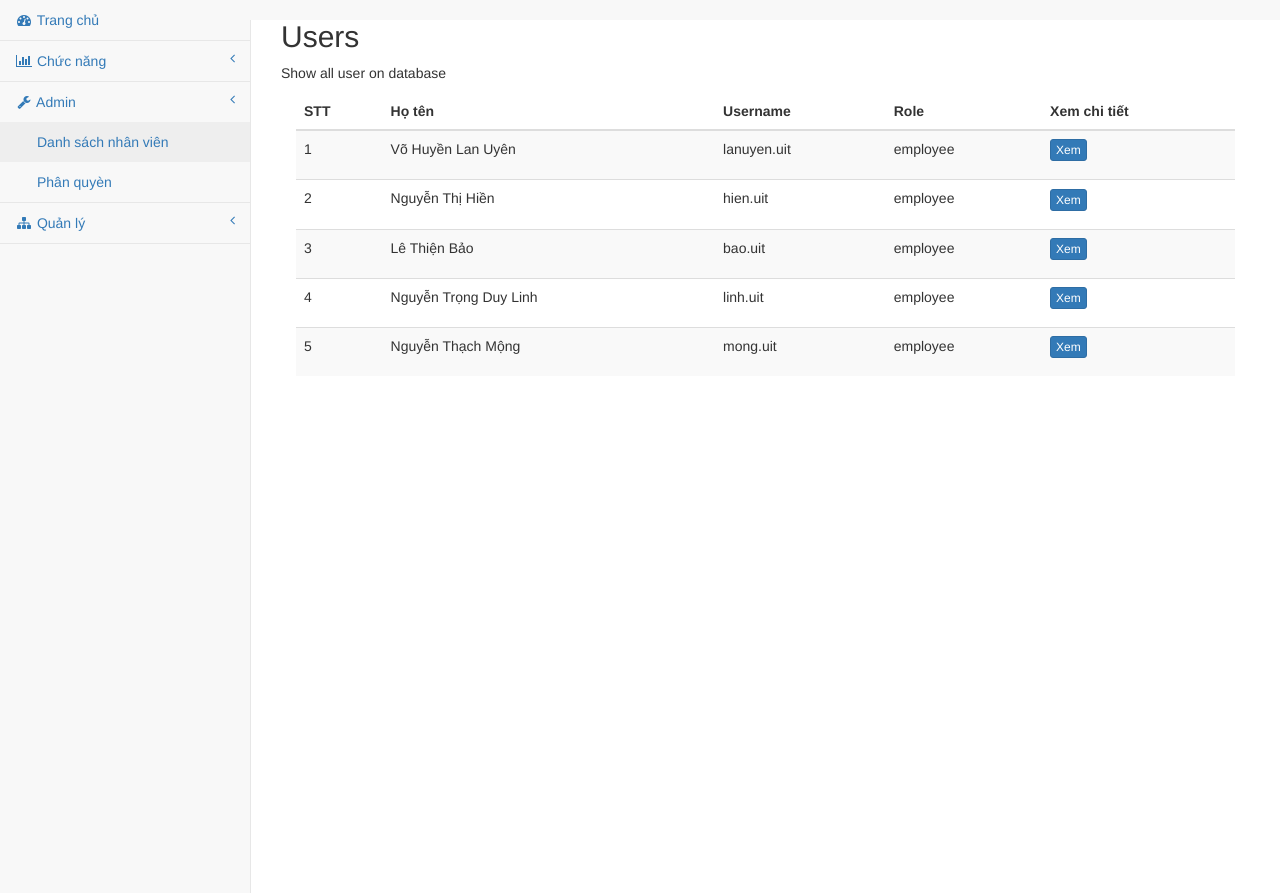
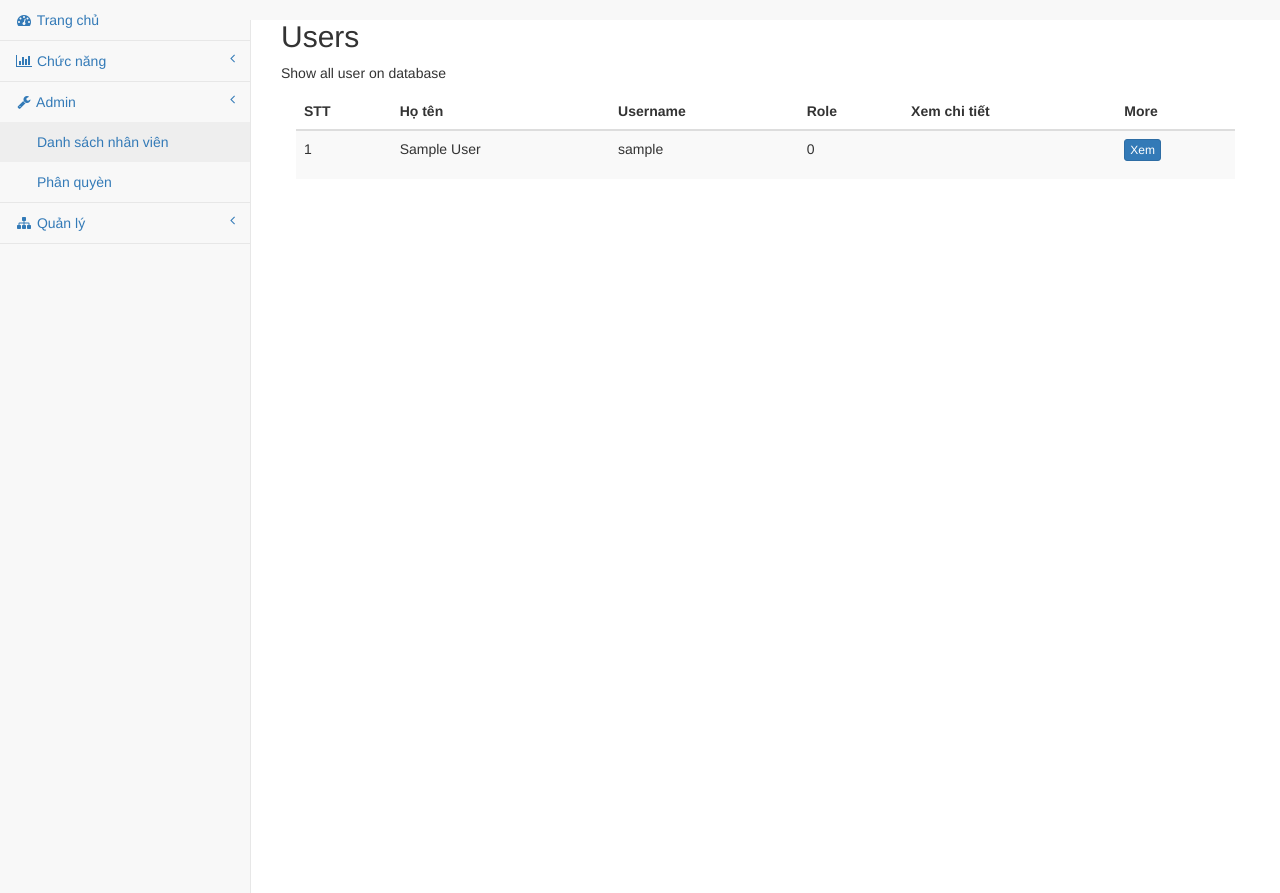
Before and after one commit to thachmong0707/ahihi, a PHP site: page /ahihi/views/pages/listUser.php in a window 1280 px wide. Shown: the part 51-944 px from the top of the page. Run offline with PHP 8.4, Linux system fonts and the light colour scheme; the visitor is signed in with stand-in values (Sample User, id 1).

Commit message:
show users data from database

```diff
--- a/views/pages/listUser.php
+++ b/views/pages/listUser.php
@@ -2,6 +2,33 @@
 <html lang="en">
 <?php
     include '../layouts/header.php';
+?>
+
+<?php
+    include "../../server/config.php";
+    $sql_getUser = "select id, fullname, username, role, info from users";
+    $getUser = $conn->query($sql_getUser);
+    $users = mysqli_fetch_all($getUser);
+    $renderString = "";
+    foreach($users as $user) {
+        $renderString = $renderString."<tr>";
+        foreach($user as $attr) {
+            $renderString = $renderString."<td>".$attr."</td>" ;
+        }
+
+
+
+        $renderString = $renderString."<td>
+                                              <p data-placement=\"top\" data-toggle=\"tooltip\" title=\"Xem\">
+                                                   <button  class=\"btn btn-primary btn-xs showModal\" data-title=\"Edit\" data-toggle=\"modal\"
+                                                            data-target=\"#edit\">Xem
+                                                   </button>
+                                              </p>
+                                          </td>";
+
+        $renderString = $renderString."</tr>";
+
+    }
 ?>
 
 
@@ -19,88 +46,24 @@
             <h2>Users</h2>
               <p>Show all user on database</p>
              <div class="col-md-12">
-
                          <div class="table-responsive">
-
 
                              <table id="mytable" class="table table-bordred table-striped">
 
                                  <thead>
-                                 <th>STT</th>
-                                 <th>Họ tên</th>
-                                 <th>Username</th>
-                                 <th>Role</th>
-                                 <th>Xem chi tiết</th>
+                                     <th>STT</th>
+                                     <th>Họ tên</th>
+                                     <th>Username</th>
+                                     <th>Role</th>
+                                     <th>Xem chi tiết</th>
+                                     <th> More </th>
 
                                  </thead>
 
                                  <tbody>
-                                 <tr>
-                                     <td>1</td>
-                                     <td>Võ Huyền Lan Uyên</td>
-                                     <td>lanuyen.uit</td>
-                                     <td>employee</td>
-                                     <td>
-                                         <p data-placement="top" data-toggle="tooltip" title="Xem">
-                                             <button  class="btn btn-primary btn-xs showModal" data-title="Edit" data-toggle="modal"
-                                                      data-target="#edit">Xem
-                                             </button>
-                                         </p>
-                                     </td>
-                                 </tr>
-
-                                 <tr>
-                                     <td>2</td>
-                                     <td>Nguyễn Thị Hiền</td>
-                                     <td>hien.uit</td>
-                                     <td>employee</td>
-                                     <td>
-                                         <p data-placement="top" data-toggle="tooltip" title="Xem">
-                                             <button class="btn btn-primary btn-xs showModal" data-title="Edit" data-toggle="modal"
-                                                     data-target="#edit">Xem
-                                             </button>
-                                         </p>
-                                     </td>
-                                 </tr>
-                                 <tr>
-                                     <td>3</td>
-                                     <td>Lê Thiện Bảo</td>
-                                     <td>bao.uit</td>
-                                     <td>employee</td>
-                                     <td>
-                                         <p data-placement="top" data-toggle="tooltip" title="Xem">
-                                             <button class="btn btn-primary btn-xs showModal" data-title="Edit" data-toggle="modal"
-                                                     data-target="#edit">Xem
-                                             </button>
-                                         </p>
-                                     </td>
-                                 </tr>
-                                 <tr>
-                                     <td>4</td>
-                                     <td>Nguyễn Trọng Duy Linh</td>
-                                     <td>linh.uit</td>
-                                     <td>employee</td>
-                                     <td>
-                                         <p data-placement="top" data-toggle="tooltip" title="Xem">
-                                             <button class="btn btn-primary btn-xs showModal" data-title="Edit" data-toggle="modal"
-                                                     data-target="#edit">Xem
-                                             </button>
-                                         </p>
-                                     </td>
-                                 </tr>
-                                 <tr>
-                                     <td>5</td>
-                                     <td>Nguyễn Thạch Mộng</td>
-                                     <td>mong.uit</td>
-                                     <td>employee</td>
-                                     <td>
-                                         <p data-placement="top" data-toggle="tooltip" title="Xem">
-                                             <button class="btn btn-primary btn-xs showModal" data-title="Xem" data-toggle="modal"
-                                                     data-target="#edit">Xem
-                                             </button>
-                                         </p>
-                                     </td>
-                                 </tr>
+                                 <?php
+                                    echo $renderString;
+                                 ?>
 
 
                                  </tbody>
```
